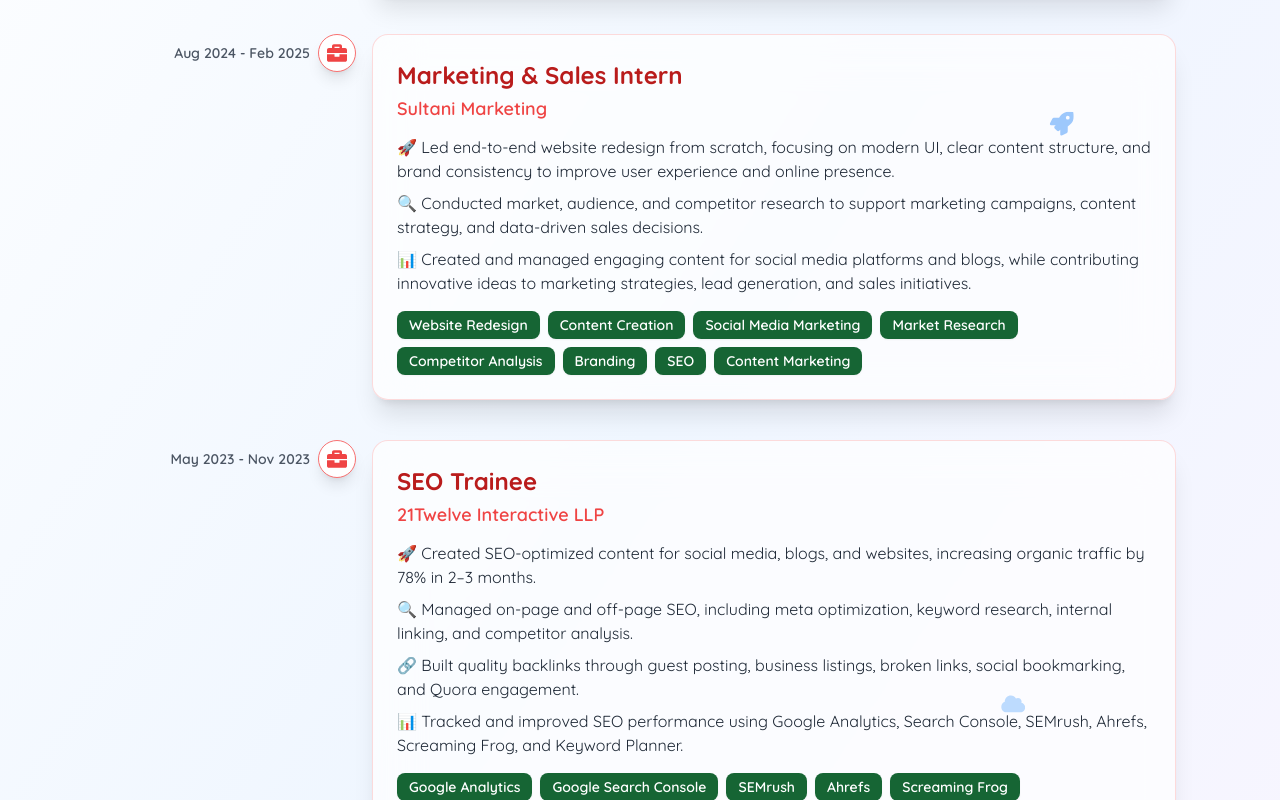
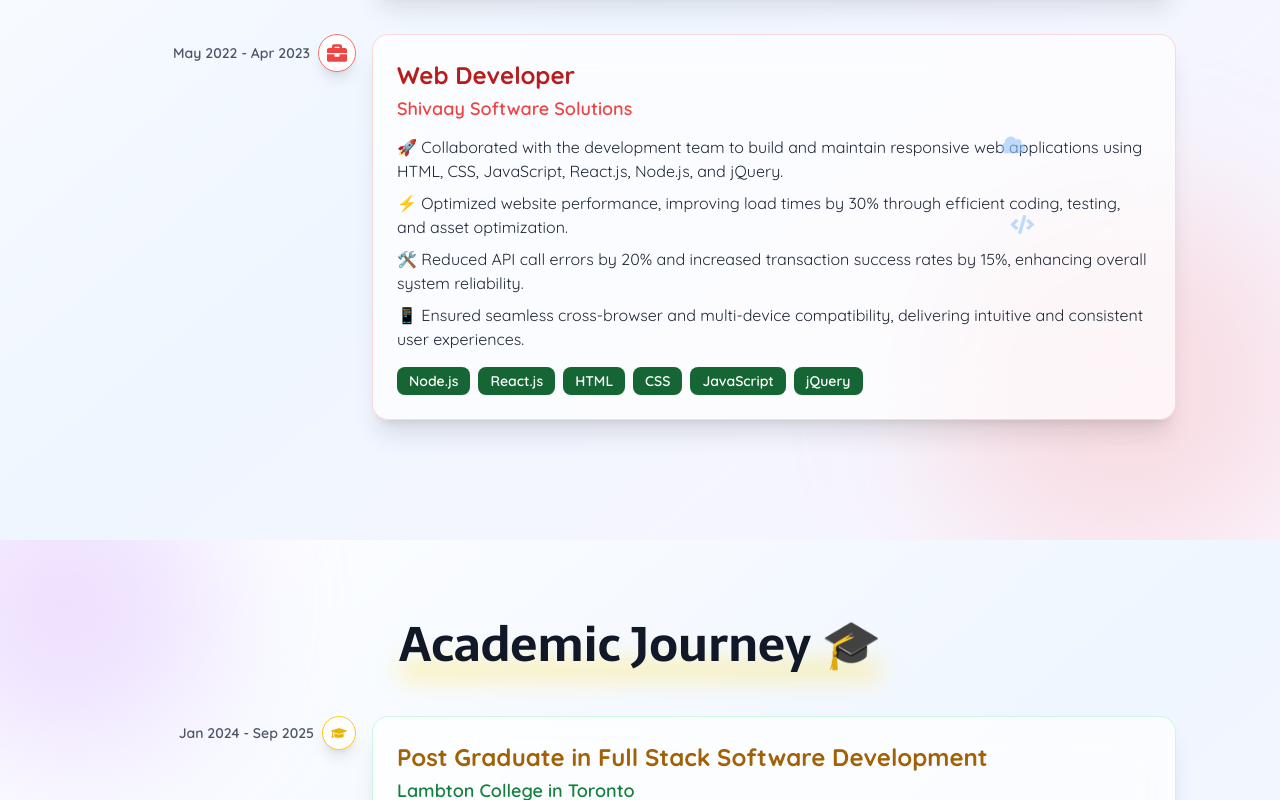
Before and after one commit to rushisuthar21/portfolio, a Next.js app: page / in a window 1280 px wide. Shown: the part 1320-2120 px from the top of the page. Built offline with nearby package versions, Linux system fonts and the light colour scheme; a web font is replaced by a local one.

Commit message:
data update

```diff
--- a/app/components/Education.tsx
+++ b/app/components/Education.tsx
@@ -34,7 +34,7 @@
   },
   {
     title: "Bachelor of Science in Information Technology",
-    company: "GLS University",
+    company: "Gujarat Law Society (GLS University)",
     date: "Jun 2019 - Mar 2022",
     description: [
       "🎓 Completed Bachelor of Science in Information Technology with a strong foundation in computer science fundamentals.",
--- a/app/components/Experience.tsx
+++ b/app/components/Experience.tsx
@@ -24,7 +24,7 @@
   {
     title: "Full Stack Developer - Co-op",
     company: "Credwise Financial Inc.",
-    date: "May 2025 - Aug 2025",
+    date: "May 2025 - Dec 2025",
     description: [
       "🚀 Collaborated with the RewardsX Internal Applications Team to enhance and maintain the Live Module using Next.js, React.js, Redux, and Tailwind CSS.",
       "🛠️ Designed, developed, tested, and deployed full-stack features with Node.js, PL/SQL, and MongoDB.",
@@ -38,49 +38,6 @@
       "Tailwind CSS",
       "PL/SQL",
       "MongoDB",
-    ],
-    icon: <FaBriefcase className="text-red-500 text-xl" />,
-  },
-  {
-    title: "Marketing & Sales Intern",
-    company: "Sultani Marketing",
-    date: "Aug 2024 - Feb 2025",
-    description: [
-      "🚀 Led end-to-end website redesign from scratch, focusing on modern UI, clear content structure, and brand consistency to improve user experience and online presence.",
-      "🔍 Conducted market, audience, and competitor research to support marketing campaigns, content strategy, and data-driven sales decisions.",
-      "📊 Created and managed engaging content for social media platforms and blogs, while contributing innovative ideas to marketing strategies, lead generation, and sales initiatives.",
-    ],
-    techStack: [
-      "Website Redesign",
-      "Content Creation",
-      "Social Media Marketing",
-      "Market Research",
-      "Competitor Analysis",
-      "Branding",
-      "SEO",
-      "Content Marketing",
-    ],
-    icon: <FaBriefcase className="text-red-500 text-xl" />,
-  },
-  {
-    title: "SEO Trainee",
-    company: "21Twelve Interactive LLP",
-    date: "May 2023 - Nov 2023",
-    description: [
-      "🚀 Created SEO-optimized content for social media, blogs, and websites, increasing organic traffic by 78% in 2–3 months.",
-      "🔍 Managed on-page and off-page SEO, including meta optimization, keyword research, internal linking, and competitor analysis.",
-      "🔗 Built quality backlinks through guest posting, business listings, broken links, social bookmarking, and Quora engagement.",
-      "📊 Tracked and improved SEO performance using Google Analytics, Search Console, SEMrush, Ahrefs, Screaming Frog, and Keyword Planner.",
-    ],
-    techStack: [
-      "Google Analytics",
-      "Google Search Console",
-      "SEMrush",
-      "Ahrefs",
-      "Screaming Frog",
-      "Google Keyword Planner",
-      "SEO",
-      "Content Marketing",
     ],
     icon: <FaBriefcase className="text-red-500 text-xl" />,
   },
--- a/app/components/Footer.tsx
+++ b/app/components/Footer.tsx
@@ -8,7 +8,7 @@
       "
     >
       <p className="text-sm sm:text-base">
-        Made by <span className="font-semibold">Rushi Suthar</span> | 2025
+        Made by <span className="font-semibold">Rushi Suthar</span> | 2026
       </p>
     </footer>
   );
--- a/app/components/Hero.tsx
+++ b/app/components/Hero.tsx
@@ -113,8 +113,7 @@
             animate={{ opacity: 1, y: 0 }}
             transition={{ duration: 1, delay: 0.3 }}
           >
-           A <span className="text-yellow-500 font-semibold">Full-Stack Developer</span> specializing in building responsive, scalable web applications, <br />
-          and a <span className="text-green-500 font-semibold">Marketing Specialist</span> specializing in data-driven marketing strategies and engaging content creation.
+           A <span className="text-yellow-500 font-semibold">Jr. Full-Stack Developer</span> specializing in building responsive, scalable web applications.<br />
           </motion.p>
 
           <motion.div
```
Also changed, not shown: 1 other file (tests, documents, lock files or other folders).
